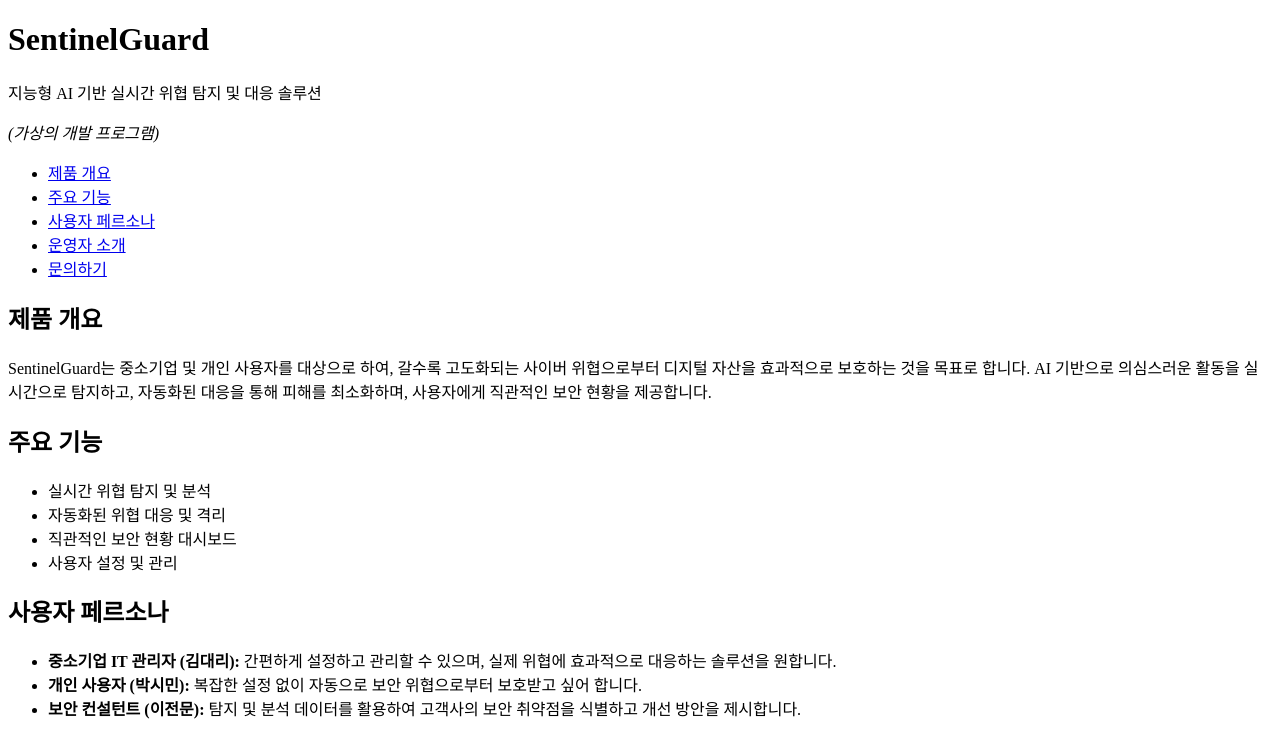
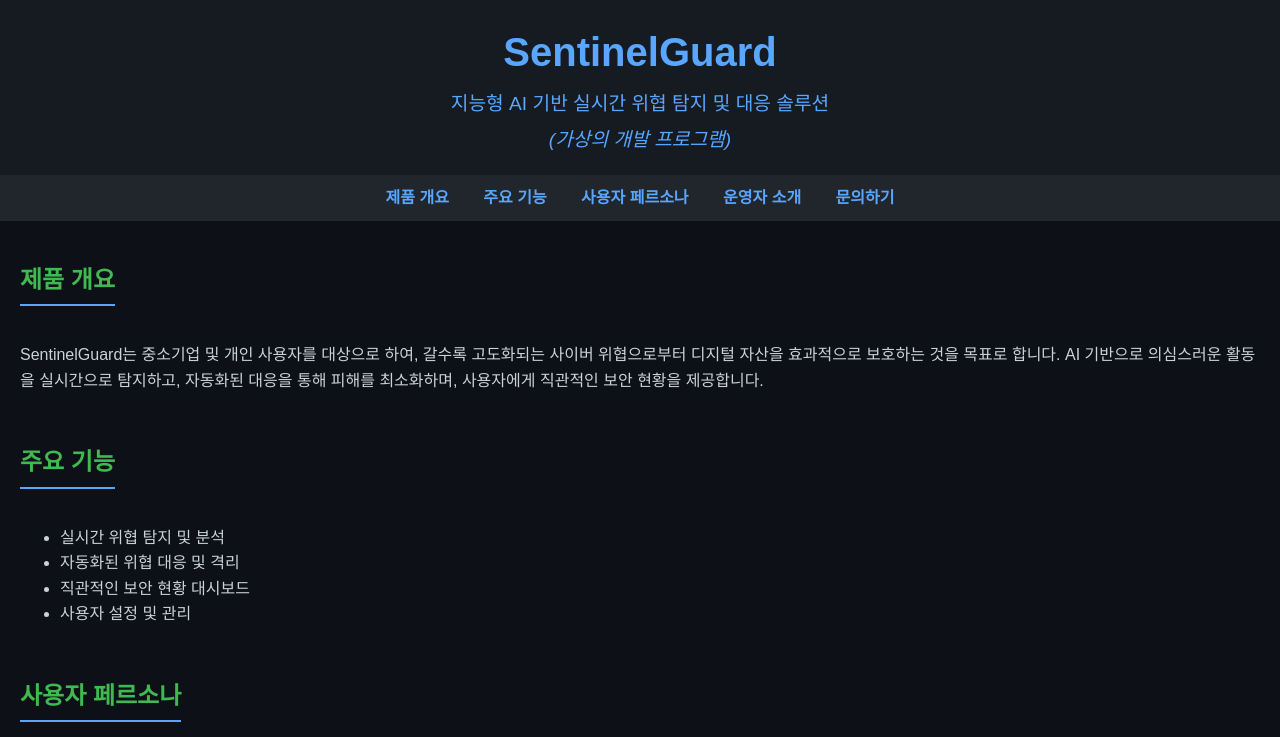
Before and after one commit to txdk-11/10709_1, a plain HTML site: page index.html in a window 1280 px wide. Shown: the top 737 px of the page. Drawn offline with Linux system fonts and the light colour scheme.

Commit message:
Update styles.css

```diff
--- a/styles.css
+++ b/styles.css
@@ -1,57 +1,85 @@
-// 페이지 로드 시 환영 메시지 표시
-window.onload = function () {
-    alert("SentinelGuard에 오신 것을 환영합니다! 디지털 자산을 안전하게 보호하세요.");
-};
-
-// 주요 기능을 동적으로 표시
-const features = [
-    "실시간 위협 탐지 및 분석",
-    "자동화된 위협 대응 및 격리",
-    "직관적인 보안 현황 대시보드",
-    "사용자 설정 및 관리"
-];
-
-const featureList = document.getElementById("feature-list");
-
-if (featureList) {
-    features.forEach((feature) => {
-        const listItem = document.createElement("li");
-        listItem.textContent = feature;
-        featureList.appendChild(listItem);
-    });
+body {
+    font-family: Arial, sans-serif;
+    margin: 0;
+    padding: 0;
+    background-color: #0d1117; /* 어두운 배경 (디지털 느낌) */
+    color: #c9d1d9; /* 밝은 텍스트 색상 */
+    line-height: 1.6;
 }
 
-// 사용자 페르소나를 동적으로 표시
-const personas = [
-    {
-        name: "중소기업 IT 관리자 (김대리)",
-        description: "간편하게 설정하고 관리할 수 있으며, 실제 위협에 효과적으로 대응하는 솔루션을 원합니다."
-    },
-    {
-        name: "개인 사용자 (박시민)",
-        description: "복잡한 설정 없이 자동으로 보안 위협으로부터 보호받고 싶어 합니다."
-    },
-    {
-        name: "보안 컨설턴트 (이전문)",
-        description: "탐지 및 분석 데이터를 활용하여 고객사의 보안 취약점을 식별하고 개선 방안을 제시합니다."
-    }
-];
-
-const personaList = document.getElementById("persona-list");
-
-if (personaList) {
-    personas.forEach((persona) => {
-        const listItem = document.createElement("li");
-        listItem.innerHTML = `<strong>${persona.name}:</strong> ${persona.description}`;
-        personaList.appendChild(listItem);
-    });
+header {
+    background-color: #161b22; /* 어두운 헤더 배경 */
+    color: #58a6ff; /* 파란색 텍스트 */
+    padding: 20px 0;
+    text-align: center;
 }
 
-// 문의하기 버튼 클릭 시 메시지 표시
-const contactButton = document.getElementById("contact-button");
+header h1 {
+    margin: 0;
+    font-size: 2.5em;
+}
 
-if (contactButton) {
-    contactButton.addEventListener("click", () => {
-        alert("문의사항이 있으시면 info@sentinelguard.com으로 이메일을 보내주세요.");
-    });
+header p {
+    margin: 5px 0 0;
+    font-size: 1.2em;
 }
+
+nav {
+    background-color: #21262d; /* 네비게이션 배경 */
+    padding: 10px 0;
+    text-align: center;
+}
+
+nav ul {
+    list-style: none;
+    margin: 0;
+    padding: 0;
+}
+
+nav ul li {
+    display: inline;
+    margin: 0 15px;
+}
+
+nav ul li a {
+    color: #58a6ff; /* 파란색 링크 */
+    text-decoration: none;
+    font-weight: bold;
+    transition: color 0.3s ease;
+}
+
+nav ul li a:hover {
+    color: #3fb950; /* 녹색 강조 */
+}
+
+main {
+    padding: 20px;
+}
+
+section {
+    margin-bottom: 30px;
+}
+
+section h2 {
+    color: #3fb950; /* 녹색 제목 */
+    border-bottom: 2px solid #58a6ff; /* 파란색 하단선 */
+    display: inline-block;
+    padding-bottom: 5px;
+}
+
+footer {
+    background-color: #161b22; /* 어두운 푸터 배경 */
+    color: #c9d1d9;
+    text-align: center;
+    padding: 20px 0;
+    margin-top: 20px;
+}
+
+footer a {
+    color: #58a6ff; /* 파란색 링크 */
+    text-decoration: none;
+}
+
+footer a:hover {
+    color: #3fb950; /* 녹색 강조 */
+}
```
